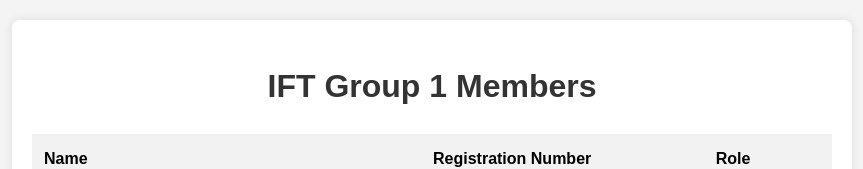
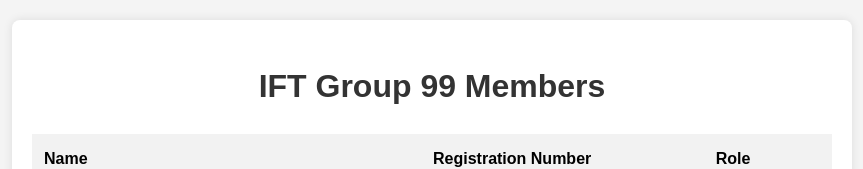
Before and after one commit to kvngkc/IFTgroup99, a plain HTML site: page index.html in a window 1280 px wide. Shown: the top 169 px of the page, without its empty margins (208-1071 px from the left). Drawn offline with Linux system fonts and the light colour scheme.

Commit message:
Update index.html
changed group 1 to 99

```diff
--- a/index.html
+++ b/index.html
@@ -1,7 +1,7 @@
 <!DOCTYPE html>
 <html>
 <head>
-    <title>Group Members - IFTgroup1</title>
+    <title>Group Members - IFTgroup 99</title>
     <style>
         body {
             font-family: Arial, sans-serif;
@@ -39,7 +39,7 @@
 </head>
 <body>
     <div class="container">
-        <h1>IFT Group 1 Members</h1>
+        <h1>IFT Group 99 Members</h1>
         <table>
             <thead>
                 <tr>
```
